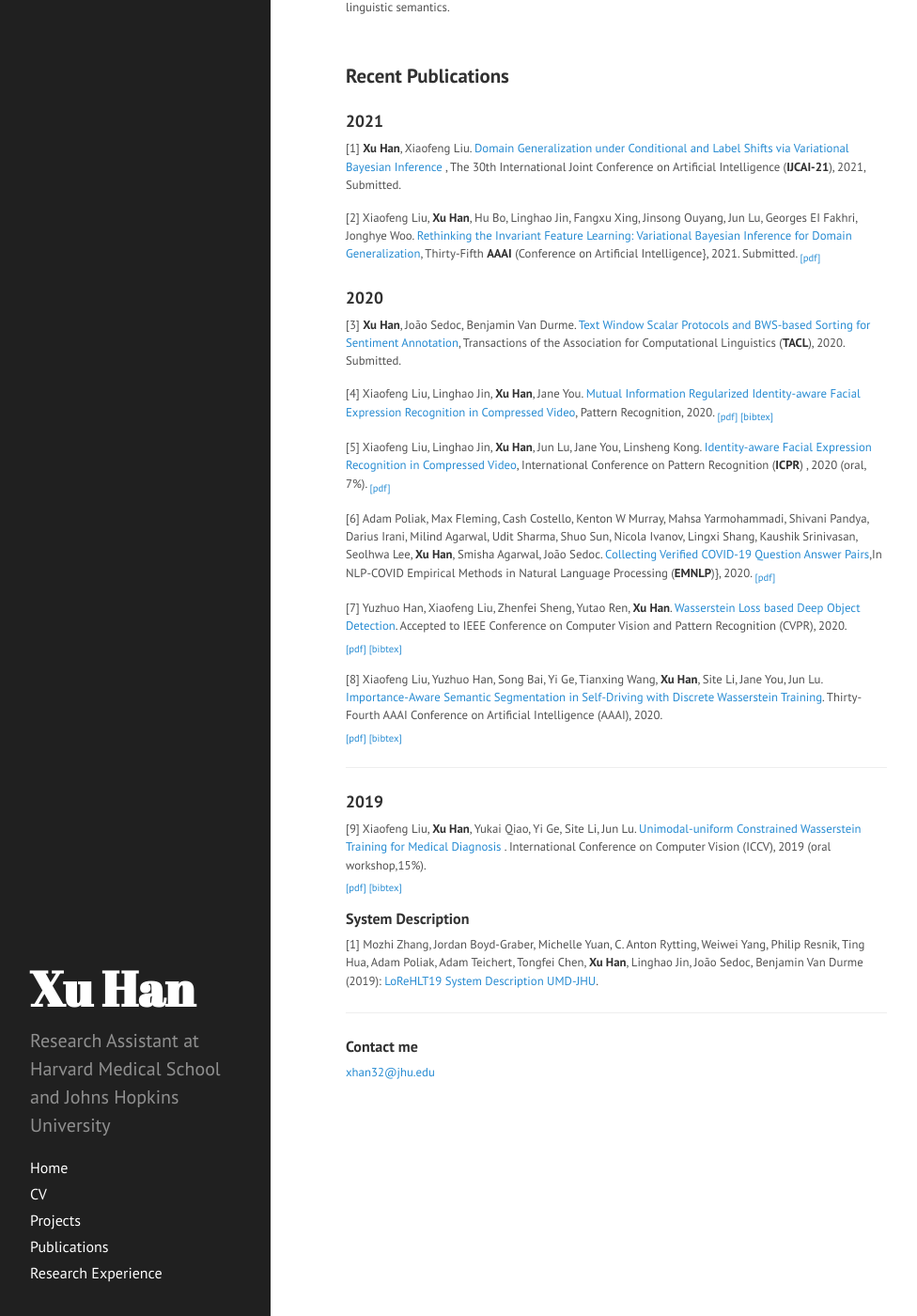
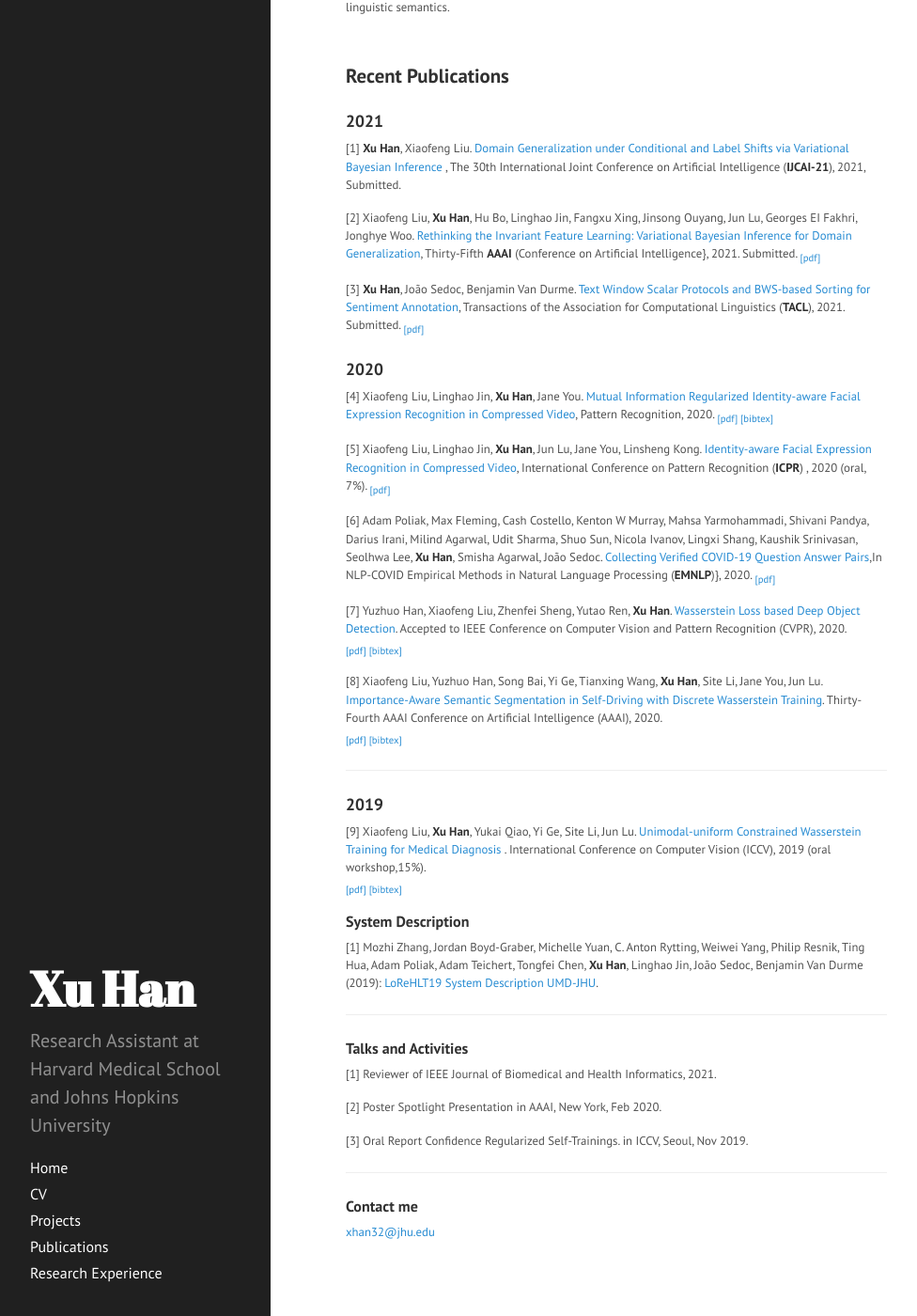
Before and after one commit to xuhanevans/xuhanevans.io, a Jekyll site: the page built from index.md, in a window 1280 px wide and 1400 px high, scrolled down 206 px. Shown: the whole window at 94% size, without its empty margins (0-976 px from the left). Built offline with Jekyll 4.4.1, drawn with Linux system fonts in a browser that asks for light colours; Markdown is read by kramdown in place of the engine named in the settings.

Commit message:
add new pub

```diff
--- a/index.md
+++ b/index.md
@@ -23,11 +23,11 @@ My recent research focuses on computer vision, pattern recognition, medical data
 [2] Xiaofeng Liu, **Xu Han**, Hu Bo, Linghao Jin, Fangxu Xing, Jinsong Ouyang, Jun Lu, Georges EI Fakhri, Jonghye Woo. [Rethinking the Invariant Feature Learning: Variational Bayesian Inference for Domain Generalization](/archive/Rethinking.pdf), Thirty-Fifth **AAAI** (Conference on Artificial Intelligence}, 2021. Submitted.
 <sub> [[pdf]](/archive/Rethinking.pdf) </sub>
 
+[3] **Xu Han**, João Sedoc, Benjamin Van Durme. [Text Window Scalar Protocols and BWS-based Sorting for Sentiment Annotation](/arxiv/optimizing-scalar.pdf), Transactions of the Association for Computational Linguistics (**TACL**), 2021. Submitted.
+<sub> [[pdf]](/archive/optimizing-scalar.pdf) </sub>
+
 
 ### 2020
-
-[3] **Xu Han**, João Sedoc, Benjamin Van Durme. [Text Window Scalar Protocols and BWS-based Sorting for Sentiment Annotation](), Transactions of the Association for Computational Linguistics (**TACL**), 2020. Submitted.
-
 
 [4] Xiaofeng Liu, Linghao Jin, **Xu Han**, Jane You. [Mutual Information Regularized Identity-aware Facial Expression
 Recognition in Compressed Video](https://arxiv.org/abs/2010.10637), Pattern Recognition, 2020.
@@ -64,5 +64,15 @@ Thirty-Fourth AAAI Conference on Artificial Intelligence (AAAI), 2020.<br />
 
 <hr>
 
+#### Talks and Activities
+
+[1] Reviewer of IEEE Journal of Biomedical and Health Informatics, 2021.
+
+[2] Poster Spotlight Presentation in AAAI, New York, Feb 2020.
+
+[3] Oral Report Confidence Regularized Self-Trainings. in ICCV, Seoul, Nov 2019.
+
+
+<hr>
 #### Contact me
 [{{ site.author.mail }}](mailto:{{site.author.mail}})
```
Also changed, not shown: publications.md (+2 -3 lines).
